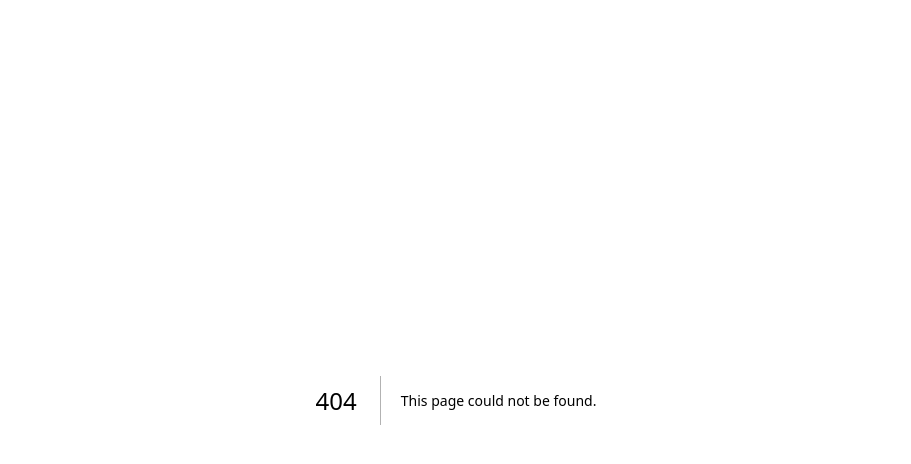
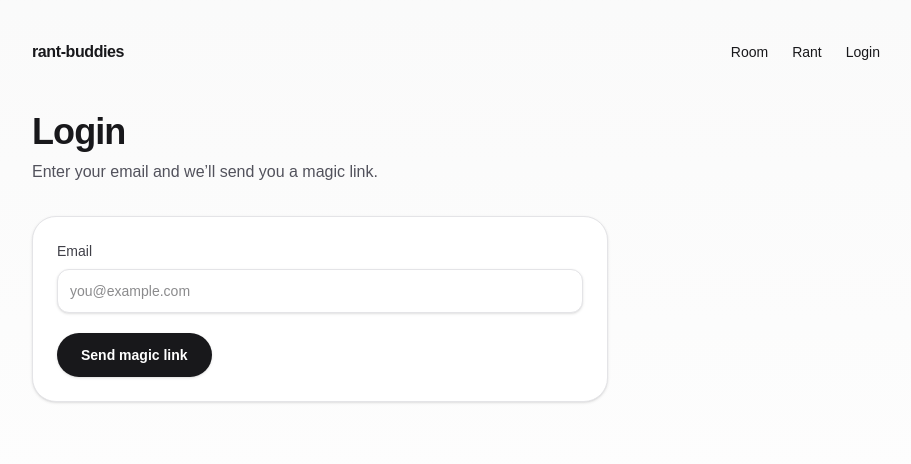
Before and after one commit to maharjanregan/funny-friends-site, a Next.js app: page /login in a window 1280 px wide. Before the commit this address had no page. Shown: the top 464 px of the page, without its empty margins (184-1095 px from the left). Built offline with nearby package versions, Linux system fonts and the light colour scheme; no server answers.

Commit message:
feat: rant-buddies branding + public magic-link login (login required to post)

```diff
--- a/src/app/input/page.tsx
+++ b/src/app/input/page.tsx
@@ -32,6 +32,19 @@ export default function InputPage() {
     e.preventDefault();
     setError(null);
 
+    const supabase = getSupabase();
+    if (!supabase) {
+      setError("Supabase isn’t ready yet. Try refreshing.");
+      return;
+    }
+
+    const { data: authData } = await supabase.auth.getUser();
+    if (!authData?.user) {
+      setError("Please login first.");
+      router.push("/login");
+      return;
+    }
+
     if (!text.trim() && !file) {
       setError("Add a rant or attach a meme.");
       return;
@@ -47,11 +60,7 @@ export default function InputPage() {
       return;
     }
 
-    const supabase = getSupabase();
-    if (!supabase) {
-      setError("Supabase isn’t ready yet. Try refreshing.");
-      return;
-    }
+    // supabase already initialized above
 
     setSaving(true);
     try {
--- /dev/null
+++ b/src/app/login/page.tsx
@@ -0,0 +1,102 @@
+"use client";
+
+import { useState } from "react";
+
+import { Nav } from "@/components/Nav";
+import { getSupabase } from "@/lib/supabaseClient";
+
+export default function LoginPage() {
+  const [email, setEmail] = useState("");
+  const [status, setStatus] = useState<string | null>(null);
+  const [error, setError] = useState<string | null>(null);
+  const [loading, setLoading] = useState(false);
+
+  async function sendMagicLink(e: React.FormEvent) {
+    e.preventDefault();
+    setError(null);
+    setStatus(null);
+
+    if (!email.trim()) {
+      setError("Enter your email.");
+      return;
+    }
+
+    const supabase = getSupabase();
+    if (!supabase) {
+      setError("Supabase isn’t ready yet. Try refreshing.");
+      return;
+    }
+
+    setLoading(true);
+    try {
+      const { error: signInError } = await supabase.auth.signInWithOtp({
+        email: email.trim(),
+        options: {
+          // Keep it relative for GitHub Pages; Supabase will resolve with Site URL.
+          emailRedirectTo: window.location.origin + "/funny-friends-site/quote",
+        },
+      });
+
+      if (signInError) {
+        setError(signInError.message);
+        return;
+      }
+
+      setStatus("Magic link sent. Check your email.");
+    } finally {
+      setLoading(false);
+    }
+  }
+
+  return (
+    <div className="min-h-screen bg-gradient-to-b from-zinc-50 to-white text-zinc-900 dark:from-black dark:to-zinc-950 dark:text-zinc-50">
+      <header className="mx-auto max-w-4xl px-6 pt-10">
+        <Nav />
+      </header>
+
+      <main className="mx-auto max-w-4xl px-6 pb-20 pt-12">
+        <h1 className="text-3xl font-semibold tracking-tight sm:text-4xl">Login</h1>
+        <p className="mt-2 text-zinc-600 dark:text-zinc-300">
+          Enter your email and we’ll send you a magic link.
+        </p>
+
+        <form
+          onSubmit={sendMagicLink}
+          className="mt-8 max-w-xl rounded-3xl border border-zinc-200 bg-white p-6 shadow-sm dark:border-zinc-800 dark:bg-zinc-950"
+        >
+          <label className="grid gap-2">
+            <span className="text-sm font-medium text-zinc-700 dark:text-zinc-300">
+              Email
+            </span>
+            <input
+              value={email}
+              onChange={(e) => setEmail(e.target.value)}
+              type="email"
+              placeholder="you@example.com"
+              className="h-11 rounded-xl border border-zinc-200 bg-white px-3 text-sm shadow-sm outline-none focus:border-zinc-400 dark:border-zinc-800 dark:bg-black/40"
+            />
+          </label>
+
+          {error ? (
+            <p className="mt-3 text-sm text-red-600 dark:text-red-400">{error}</p>
+          ) : null}
+          {status ? (
+            <p className="mt-3 text-sm text-emerald-700 dark:text-emerald-300">
+              {status}
+            </p>
+          ) : null}
+
+          <div className="mt-5">
+            <button
+              type="submit"
+              disabled={loading}
+              className="inline-flex h-11 items-center justify-center rounded-full bg-zinc-900 px-6 text-sm font-semibold text-white shadow-sm transition hover:bg-zinc-800 disabled:cursor-not-allowed disabled:opacity-50 dark:bg-white dark:text-black dark:hover:bg-zinc-200"
+            >
+              {loading ? "Sending…" : "Send magic link"}
+            </button>
+          </div>
+        </form>
+      </main>
+    </div>
+  );
+}
--- /dev/null
+++ b/src/app/signup/page.tsx
@@ -0,0 +1 @@
+export { default } from "../login/page";
--- a/src/components/Nav.tsx
+++ b/src/components/Nav.tsx
@@ -1,10 +1,17 @@
+"use client";
+
 import Link from "next/link";
 
+import { useUser } from "@/lib/auth";
+import { getSupabase } from "@/lib/supabaseClient";
+
 export function Nav() {
+  const { user } = useUser();
+
   return (
     <nav className="flex items-center justify-between">
       <Link href="/quote" className="font-semibold tracking-tight">
-        funny-friends
+        rant-buddies
       </Link>
       <div className="flex items-center gap-6 text-sm">
         <Link className="hover:underline" href="/quote">
@@ -13,6 +20,22 @@ export function Nav() {
         <Link className="hover:underline" href="/input">
           Rant
         </Link>
+        {user ? (
+          <button
+            type="button"
+            className="hover:underline"
+            onClick={async () => {
+              const supabase = getSupabase();
+              await supabase?.auth.signOut();
+            }}
+          >
+            Logout
+          </button>
+        ) : (
+          <Link className="hover:underline" href="/login">
+            Login
+          </Link>
+        )}
       </div>
     </nav>
   );
--- /dev/null
+++ b/src/lib/auth.ts
@@ -0,0 +1,38 @@
+"use client";
+
+import { useEffect, useState } from "react";
+import type { User } from "@supabase/supabase-js";
+
+import { getSupabase } from "@/lib/supabaseClient";
+
+export function useUser() {
+  const [user, setUser] = useState<User | null>(null);
+  const [loading, setLoading] = useState(true);
+
+  useEffect(() => {
+    const supabase = getSupabase();
+    if (!supabase) {
+      setLoading(false);
+      return;
+    }
+
+    let mounted = true;
+
+    supabase.auth.getUser().then(({ data }) => {
+      if (!mounted) return;
+      setUser(data.user ?? null);
+      setLoading(false);
+    });
+
+    const { data: sub } = supabase.auth.onAuthStateChange((_event, session) => {
+      setUser(session?.user ?? null);
+    });
+
+    return () => {
+      mounted = false;
+      sub.subscription.unsubscribe();
+    };
+  }, []);
+
+  return { user, loading };
+}
```
